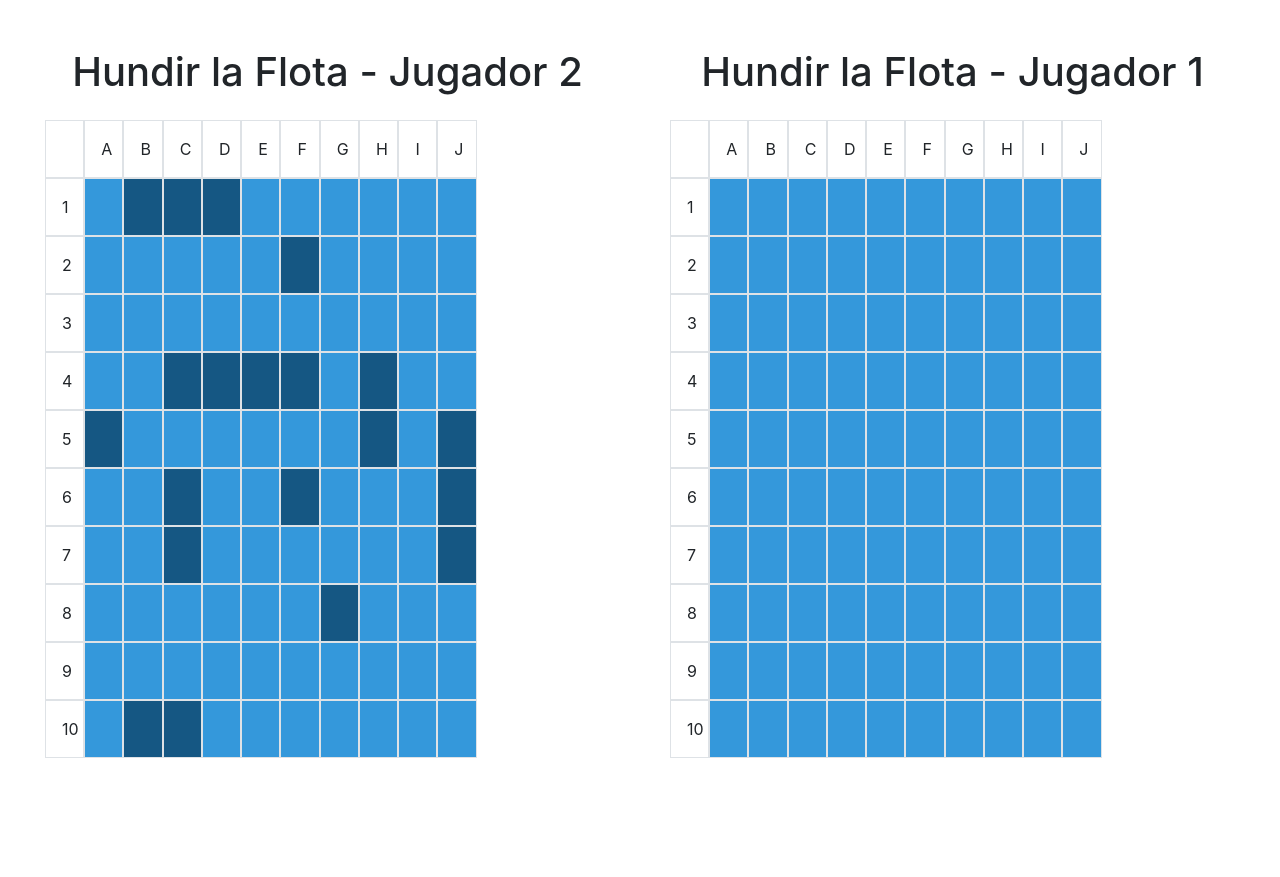
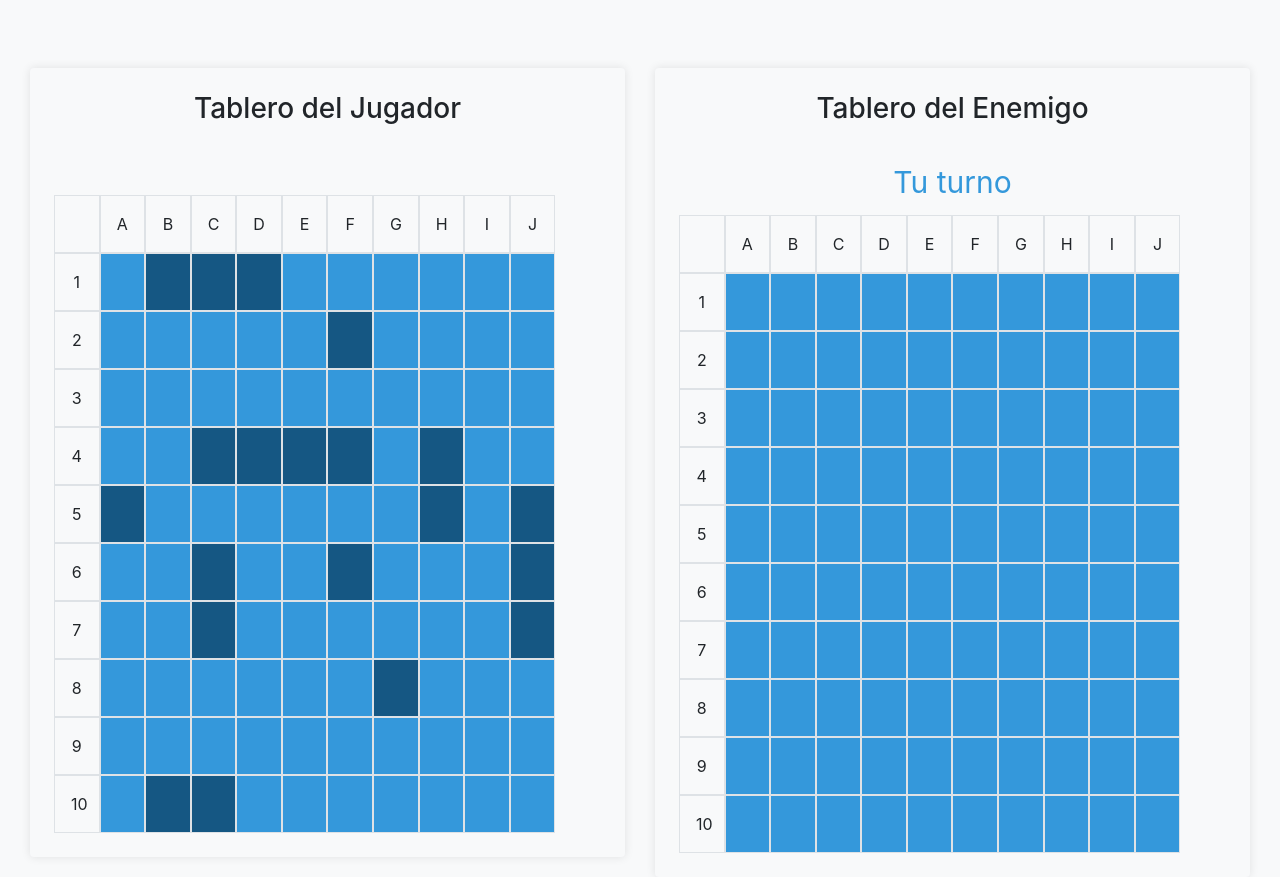
Before and after one commit to AntonioSoto01/Barcos-Web, a plain HTML site: page index.html in a window 1280 px wide. Before the commit the page ends 800 px from the top, so only its background shows below. Drawn offline with nearby package versions, Linux system fonts and the light colour scheme.

Commit message:
el jugador no puede disparar hasta que termina el parpadeo,texto indicando el turno y  mejorado estilo

```diff
--- a/Jugador.js
+++ b/Jugador.js
@@ -98,9 +98,9 @@ class Jugador {
             }
         } else {
             console.log(this.espacios() + "Agua");
-            celda.classList.remove('gris');
+
             this.IAgua();
-            celda.classList.add('gris');
+            //celda.classList.add('gris');
             return "Agua";
         }
     }
@@ -148,7 +148,6 @@ class Jugador {
    generarTablero(filas, columnas) {
     const contenedor = document.getElementById(this.nombreTablero);
 
-
     for (let i = 0; i <= filas; i++) {
         const row = document.createElement('div');
         row.classList.add('row');
@@ -166,7 +165,8 @@ class Jugador {
                 col.textContent = i;
                 col.classList.add('square2');
             } else {
-                    col.classList.add('square');
+                col.classList.add('square', 'text-center');
+                // Añade la clase 'gris' si es necesario
                 // if (!(this instanceof Jugador1)) {
                 //     col.classList.add('gris');
                 // }
@@ -178,4 +178,5 @@ class Jugador {
         contenedor.appendChild(row);
     }
 }
+
 }
--- a/Principal.js
+++ b/Principal.js
@@ -1,8 +1,8 @@
-document.addEventListener('DOMContentLoaded', function() {
+document.addEventListener('DOMContentLoaded', function () {
     const jugador = new Jugador();
     const maquina = new Jugador1();
 
-var turnoJugador=true;
+    var turnoJugador = true;
 
     maquina.generarTablero(maquina.getX(), maquina.getY(), maquina.getNombreTablero());
     maquina.generarCasillas();
@@ -15,13 +15,14 @@ var turnoJugador=true;
 
     const contenedor = document.getElementById(jugador.nombreTablero);
     const celdas = contenedor.querySelectorAll('.square');
-
+    var disabled;
     celdas.forEach(celda => {
         celda.addEventListener('click', () => {
             const [_, x, y] = celda.id.split('-');
-            if (turnoJugador) {
+            if (!disabled) {
+                disabled = true;
                 devolver(jugador, parseInt(x), parseInt(y));
-            }else{
+            } else {
                 console.log("no es tu turno")
             }
 
@@ -45,10 +46,17 @@ var turnoJugador=true;
         } else {
         }
         console.log(turnoJugador)
+        setTimeout(function () {
+            actualizarMensajes();
             if (!turnoJugador) {
-            setTimeout(function() {
                 devolver(maquina);
+            } else {
+                disabled = false;
+            }
         }, 2000);
+        function actualizarMensajes() {
+            document.getElementById('mensajeTurnoJugador').innerHTML = turnoJugador ? 'Tu turno' : '<br>';
+            document.getElementById('mensajeTurnoMaquina').innerHTML = turnoJugador ? '<br>' : 'Turno de la máquina';
 
         }
     }
--- a/index.html
+++ b/index.html
@@ -15,14 +15,14 @@
         .square {
             background-color: #3498db;
             color: #fff;
-            font-weight: bold
+            font-weight: bold;
+            border: 1px solid #fff; /* Borde blanco alrededor de las celdas */
+            padding: 15px; /* Espaciado interno */
         }
 
-        .square2 {
-
+        .gris {
+            background-color: #bdc3c7;
         }
-
-        .gris {}
 
         .agua {
             color: #fff;
@@ -38,7 +38,6 @@
             background-color: #155783;
             color: #e74c3c;
             font-weight: bold;
-
         }
 
         .sunk {
@@ -46,33 +45,62 @@
             color: #e74c3c;
             font-weight: bold;
         }
+
+        .container {
+            border-radius: 10px;
+            /* Bordes redondeados para los contenedores */
+            box-shadow: 0 0 10px rgba(0, 0, 0, 0.1);
+            /* Sombra suave */
+            margin-top: 20px; /* Añadido espacio en la parte superior */
+        }
+        #mensajeTurnoMaquina{
+
+            color:#e74c3c;
+
+font-size: 30px;
+        }
+        #mensajeTurnoJugador{color:#3498db;
+            padding: 10px;
+            font-size: 30px;}
+
+
+
+
     </style>
+
 </head>
 
-<body>
-
+<body class="bg-light">
     <div class="container-fluid d-flex flex-row justify-content-center mt-5 flex-wrap">
         <div class="col-lg-6 ">
-            <div class="container">
-                <h1 class="text-center mb-4">Hundir la Flota - Jugador 2</h1>
-                <div class="col-10" id="tableroMaquina">
+            <div class="container p-4 bg-light rounded ">
+                <h3 class="text-center mb-4">Tablero del Jugador</h3>
+
+                <div id="mensajeTurnoMaquina" class=" text-center mt-2"><br></div>
+                <div class="col-12 text-center" id="tableroMaquina">
                     <!-- Contenido del tablero del Jugador 2 se generará aquí -->
                 </div>
             </div>
         </div>
         <div class="col-lg-6 ">
-            <div class="container">
-                <h1 class="text-center mb-4">Hundir la Flota - Jugador 1</h1>
-                <div class="col-10" id="tableroJugador">
+            <div class="container p-4 bg-light rounded">
+                <h3 class="text-center mb-4">Tablero del Enemigo</h3>
+
+                <div id="mensajeTurnoJugador" class="text-center mt-2">Tu turno</div>
+                <div class="col-12 text-center" id="tableroJugador">
                     <!-- Contenido del tablero del Jugador 1 se generará aquí -->
+
                 </div>
             </div>
         </div>
-
     </div>
 
-    <script src="https://cdn.jsdelivr.net/npm/@popperjs/core@2.11.8/dist/umd/popper.min.js" integrity="sha384-I7E8VVD/ismYTF4hNIPjVp/Zjvgyol6VFvRkX/vR+Vc4jQkC+hVqc2pM8ODewa9r" crossorigin="anonymous"></script>
-    <script src="https://cdn.jsdelivr.net/npm/bootstrap@5.3.2/dist/js/bootstrap.min.js" integrity="sha384-BBtl+eGJRgqQAUMxJ7pMwbEyER4l1g+O15P+16Ep7Q9Q+zqX6gSbd85u4mG4QzX+" crossorigin="anonymous"></script>
+    <script src="https://cdn.jsdelivr.net/npm/@popperjs/core@2.11.8/dist/umd/popper.min.js"
+        integrity="sha384-I7E8VVD/ismYTF4hNIPjVp/Zjvgyol6VFvRkX/vR+Vc4jQkC+hVqc2pM8ODewa9r"
+        crossorigin="anonymous"></script>
+    <script src="https://cdn.jsdelivr.net/npm/bootstrap@5.3.2/dist/js/bootstrap.min.js"
+        integrity="sha384-BBtl+eGJRgqQAUMxJ7pMwbEyER4l1g+O15P+16Ep7Q9Q+zqX6gSbd85u4mG4QzX+"
+        crossorigin="anonymous"></script>
 
 </body>
 
```
Lines whose indentation alone changed are shown as unchanged.
